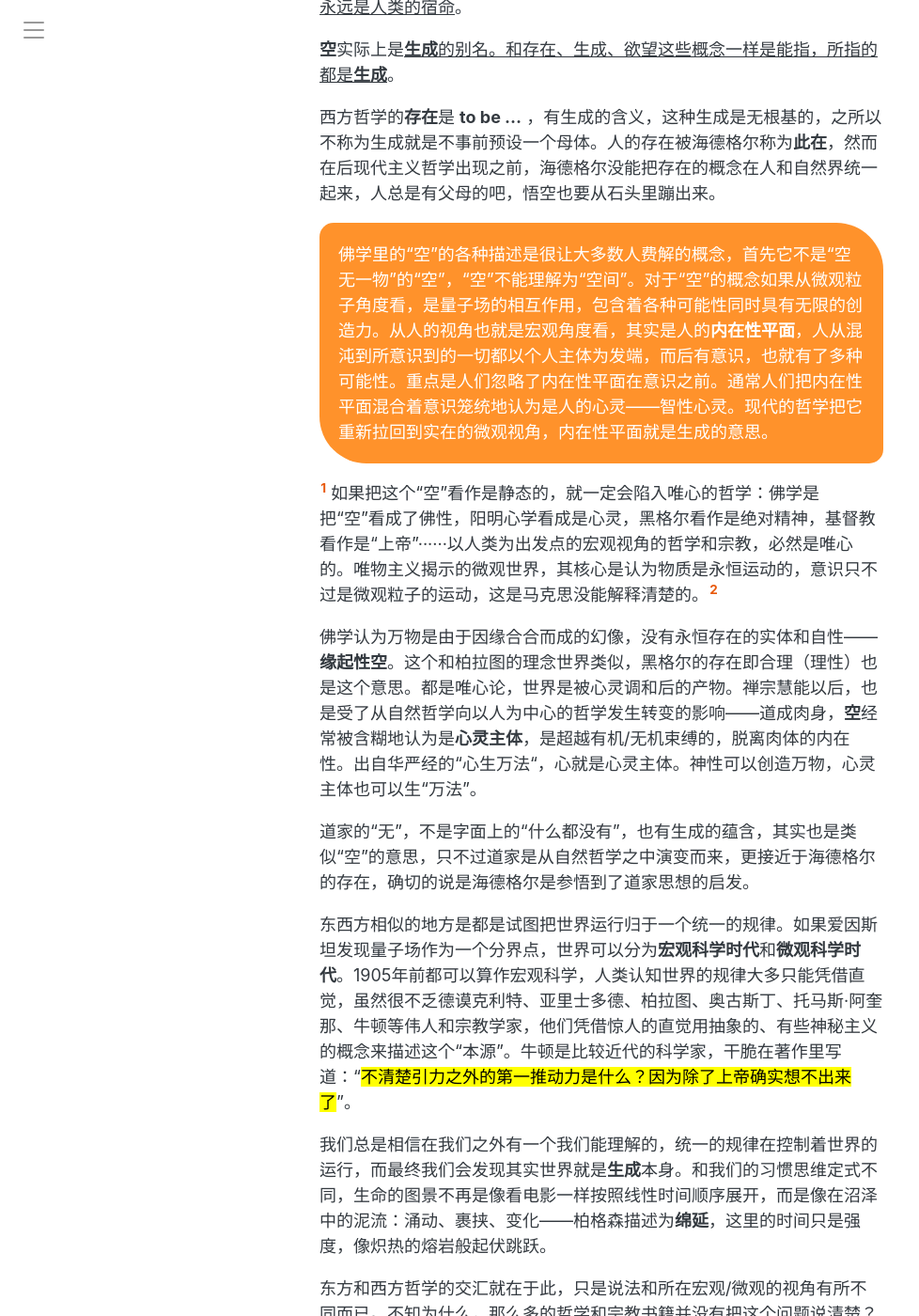
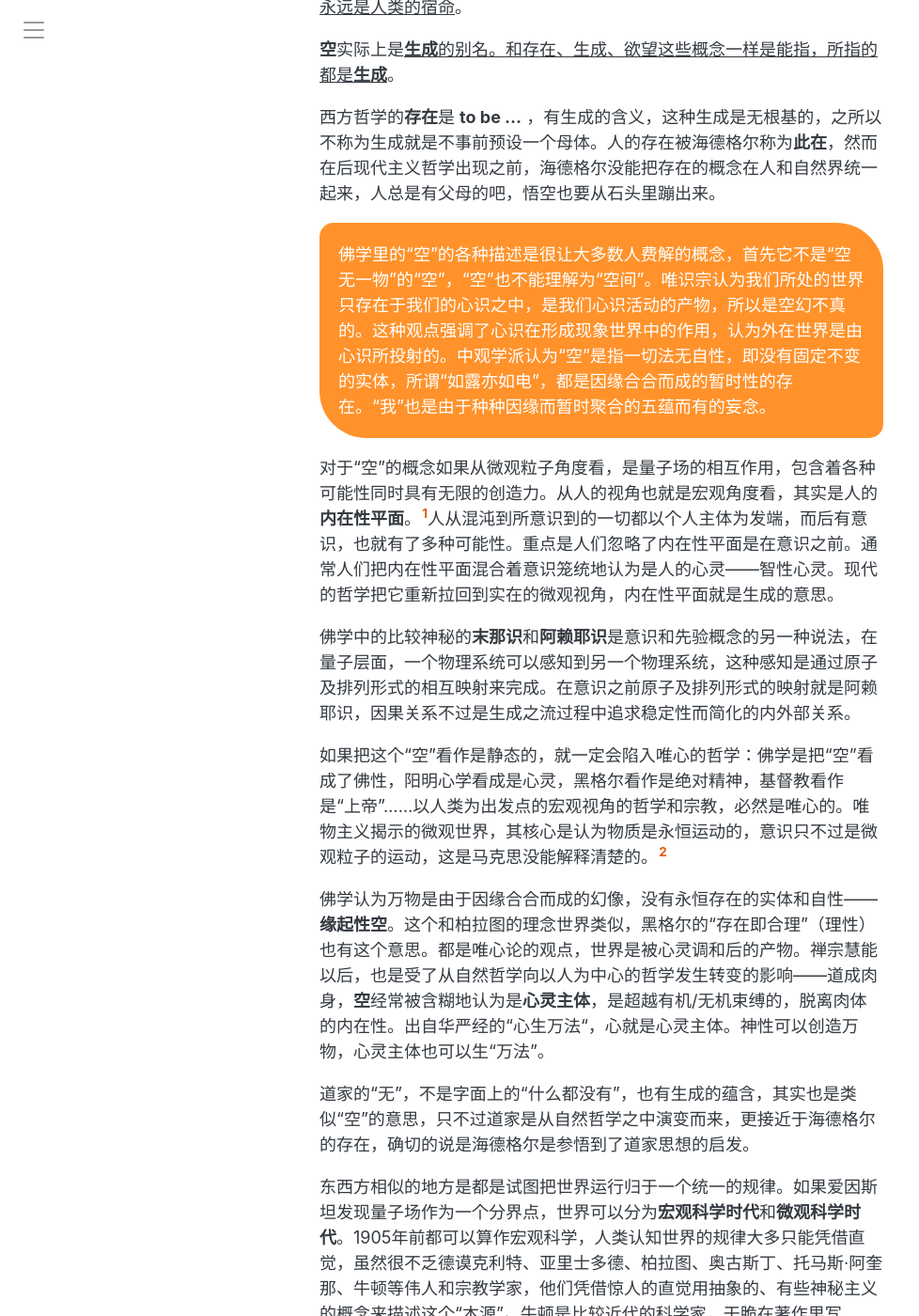
Before and after one commit to symphonyh/symphonyh.github.io, a Jekyll site: the page built from _posts/2024-09-29-kong.md, in a window 1280 px wide and 1400 px high, scrolled down 380 px. Shown: the whole window at 94% size, without its empty margins (0-978 px from the left). Built offline with Jekyll 4.4.1, drawn with Linux system fonts in a browser that asks for light colours; comment, search, counter and statistics services are not loaded.

Commit message:
一些修改

```diff
--- a/_posts/2024-09-29-kong.md
+++ b/_posts/2024-09-29-kong.md
@@ -22,11 +22,15 @@ comments: true
     padding: 20px;
 
 ">
-佛学里的“空”的各种描述是很让大多数人费解的概念，首先它不是“空无一物”的“空”，“空”不能理解为“空间”。对于“空”的概念如果从微观粒子角度看，是量子场的相互作用，包含着各种可能性同时具有无限的创造力。从人的视角也就是宏观角度看，其实是人的<strong>内在性平面</strong>，人从混沌到所意识到的一切都以个人主体为发端，而后有意识，也就有了多种可能性。重点是人们忽略了内在性平面在意识之前。通常人们把内在性平面混合着意识笼统地认为是人的心灵——智性心灵。现代的哲学把它重新拉回到实在的微观视角，内在性平面就是生成的意思。
-</p>[^fn1]
-如果把这个“空”看作是静态的，就一定会陷入唯心的哲学：佛学是把“空”看成了佛性，阳明心学看成是心灵，黑格尔看作是绝对精神，基督教看作是“上帝”······以人类为出发点的宏观视角的哲学和宗教，必然是唯心的。唯物主义揭示的微观世界，其核心是认为物质是永恒运动的，意识只不过是微观粒子的运动，这是马克思没能解释清楚的。[^fn2]
+佛学里的“空”的各种描述是很让大多数人费解的概念，首先它不是“空无一物”的“空”，“空”也不能理解为“空间”。唯识宗认为我们所处的世界只存在于我们的心识之中，是我们心识活动的产物，所以是空幻不真的。这种观点强调了心识在形成现象世界中的作用，认为外在世界是由心识所投射的。中观学派认为“空”是指一切法无自性，即没有固定不变的实体，所谓“如露亦如电”，都是因缘合合而成的暂时性的存在。“我”也是由于种种因缘而暂时聚合的五蕴而有的妄念。</p>
 
-佛学认为万物是由于因缘合合而成的幻像，没有永恒存在的实体和自性——**缘起性空**。这个和柏拉图的理念世界类似，黑格尔的存在即合理（理性）也是这个意思。都是唯心论，世界是被心灵调和后的产物。禅宗慧能以后，也是受了从自然哲学向以人为中心的哲学发生转变的影响——道成肉身，**空**经常被含糊地认为是**心灵主体**，是超越有机/无机束缚的，脱离肉体的内在性。出自华严经的“心生万法“，心就是心灵主体。神性可以创造万物，心灵主体也可以生“万法”。
+对于“空”的概念如果从微观粒子角度看，是量子场的相互作用，包含着各种可能性同时具有无限的创造力。从人的视角也就是宏观角度看，其实是人的**内在性平面**。[^fn1]人从混沌到所意识到的一切都以个人主体为发端，而后有意识，也就有了多种可能性。重点是人们忽略了内在性平面是在意识之前。通常人们把内在性平面混合着意识笼统地认为是人的心灵——智性心灵。现代的哲学把它重新拉回到实在的微观视角，内在性平面就是生成的意思。
+
+佛学中的比较神秘的**末那识**和**阿赖耶识**是意识和先验概念的另一种说法，在量子层面，一个物理系统可以感知到另一个物理系统，这种感知是通过原子及排列形式的相互映射来完成。在意识之前原子及排列形式的映射就是阿赖耶识，因果关系不过是生成之流过程中追求稳定性而简化的内外部关系。
+
+如果把这个“空”看作是静态的，就一定会陷入唯心的哲学：佛学是把“空”看成了佛性，阳明心学看成是心灵，黑格尔看作是绝对精神，基督教看作是“上帝”……以人类为出发点的宏观视角的哲学和宗教，必然是唯心的。唯物主义揭示的微观世界，其核心是认为物质是永恒运动的，意识只不过是微观粒子的运动，这是马克思没能解释清楚的。[^fn2]
+
+佛学认为万物是由于因缘合合而成的幻像，没有永恒存在的实体和自性——**缘起性空**。这个和柏拉图的理念世界类似，黑格尔的“存在即合理”（理性）也有这个意思。都是唯心论的观点，世界是被心灵调和后的产物。禅宗慧能以后，也是受了从自然哲学向以人为中心的哲学发生转变的影响——道成肉身，**空**经常被含糊地认为是**心灵主体**，是超越有机/无机束缚的，脱离肉体的内在性。出自华严经的“心生万法“，心就是心灵主体。神性可以创造万物，心灵主体也可以生“万法”。
 
 道家的“无”，不是字面上的“什么都没有”，也有生成的蕴含，其实也是类似“空”的意思，只不过道家是从自然哲学之中演变而来，更接近于海德格尔的存在，确切的说是海德格尔是参悟到了道家思想的启发。
 
```
Also changed, not shown: _posts/2024-11-25-tujing.md (+1 -1 lines).
